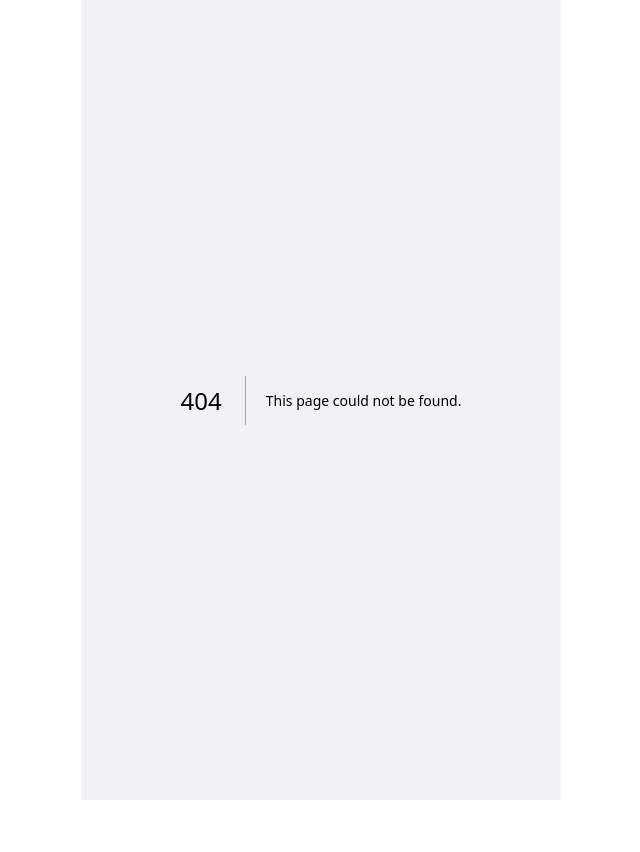
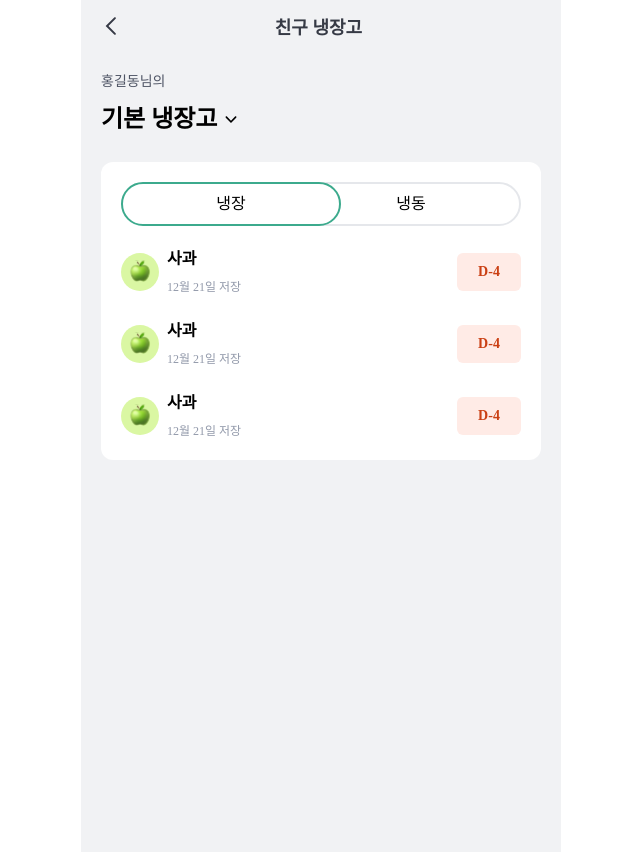
Before and after one commit to DDD-Community/fridge-link-web, a Next.js app: page /friend/12 in a window 1280 px wide. Before the commit this address had no page. Shown: the whole page, without its empty margins (319-959 px from the left). Before the commit the page ends 800 px from the top, so only its background shows below. Built offline with nearby package versions, Linux system fonts and the light colour scheme.

Commit message:
feat: 친구 냉장고 페이지 추가

```diff
--- a/src/components/organisms/FridgeInfoBox.tsx
+++ b/src/components/organisms/FridgeInfoBox.tsx
@@ -4,7 +4,7 @@ import { AllowBottom } from '../atoms/Icon';
 
 const FridgeInfoBox: React.FC<{
   toggleIsOpenFridgeListModal: () => void;
-  toggleIsOpenIngredientAddModal: () => void;
+  toggleIsOpenIngredientAddModal?: () => void;
 }> = ({ toggleIsOpenFridgeListModal, toggleIsOpenIngredientAddModal }) => {
   return (
     <div className="flex justify-between items-end mb-[28px]">
@@ -18,11 +18,13 @@ const FridgeInfoBox: React.FC<{
           <AllowBottom />
         </div>
       </div>
-      <Button
-        className="rounded-6 w-[100px] p-[10px] body1-semibold bg-primary2"
-        text="식자재 추가"
-        onClick={toggleIsOpenIngredientAddModal}
-      />
+      {toggleIsOpenIngredientAddModal && (
+        <Button
+          className="rounded-6 w-[100px] p-[10px] body1-semibold bg-primary2"
+          text="식자재 추가"
+          onClick={toggleIsOpenIngredientAddModal}
+        />
+      )}
     </div>
   );
 };
--- a/src/components/organisms/FridgeListModal.tsx
+++ b/src/components/organisms/FridgeListModal.tsx
@@ -4,10 +4,12 @@ import { FridgeListItem } from '../molecules';
 import { PlusSVG, TrashcanSVG } from '../atoms/Icon';
 
 const FridgeListModal: React.FC<{
+  isMyFridgeList?: boolean;
   toggleIsOpenFridgeListModal: () => void;
-}> = ({ toggleIsOpenFridgeListModal }) => {
+}> = ({ toggleIsOpenFridgeListModal, isMyFridgeList }) => {
   const [currentFridgeName, setCurrentFridgeName] = useState('기본 냉장고');
   const FRIDGE_NAME_LIST = ['기본 냉장고', '김치 냉장고', '주류 냉장고'];
+
   return (
     <ModalBottom blackClickHandler={toggleIsOpenFridgeListModal}>
       <div>
@@ -27,10 +29,12 @@ const FridgeListModal: React.FC<{
           />
         ))}
 
-        <button className="flex justify-center items-center h-[64px] border-2 rounded-[12px] text-gray3">
-          <PlusSVG />
-          냉장고 추가
-        </button>
+        {!isMyFridgeList && (
+          <button className="flex justify-center items-center h-[64px] border-2 rounded-[12px] text-gray3">
+            <PlusSVG />
+            냉장고 추가
+          </button>
+        )}
       </div>
       <div className="flex w-full gap-[8px]">
         <button className="p-[13px] border-2 border-2 rounded-[12px]">
--- /dev/null
+++ b/src/pages/friend/[id]/index.tsx
@@ -0,0 +1,37 @@
+import {
+  FridgeBoard,
+  FridgeInfoBox,
+  FridgeListModal,
+} from '@/components/organisms';
+import Header from '@/components/organisms/Header';
+import { type NextPage } from 'next';
+import { useState } from 'react';
+
+const FriendIdPage: NextPage = () => {
+  const [isOpenFridgeListModal, setIsOpenFridgeListModal] = useState(false);
+
+  const toggleIsOpenFridgeListModal: () => void = () => {
+    setIsOpenFridgeListModal((prev) => !prev);
+  };
+
+  return (
+    <>
+      {isOpenFridgeListModal && (
+        <FridgeListModal
+          isMyFridgeList
+          toggleIsOpenFridgeListModal={toggleIsOpenFridgeListModal}
+        />
+      )}
+      <div className={'pt-[52px] min-h-screen'}>
+        <Header headerTitle={'친구 냉장고'} />
+        <section className={`flex flex-col min-h-screen p-20 bg-gray1`}>
+          <FridgeInfoBox
+            toggleIsOpenFridgeListModal={toggleIsOpenFridgeListModal}
+          />
+          <FridgeBoard />
+        </section>
+      </div>
+    </>
+  );
+};
+export default FriendIdPage;
```
